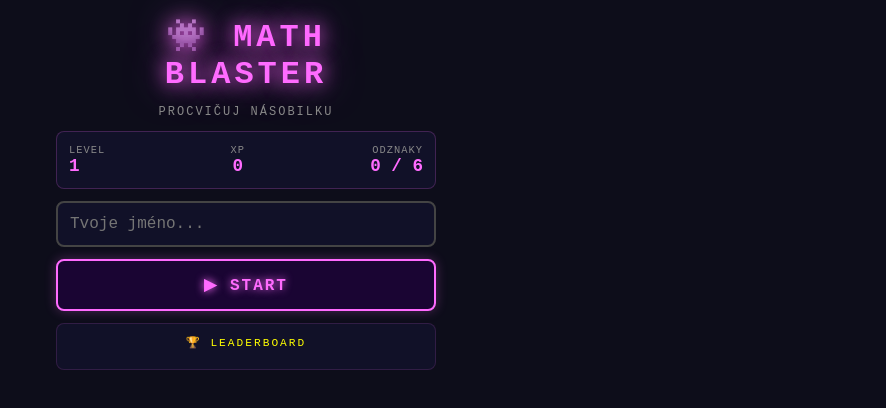
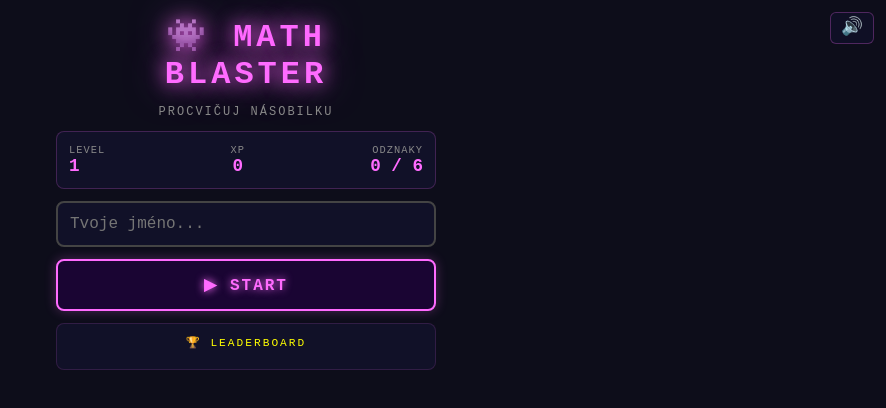
Before and after one commit to elipsoid-cz/hippo, a website: page math/multiply/index.html in a window 1280 px wide. Shown: the whole page, without its empty margins (394-1280 px from the left). Drawn offline with Linux system fonts and the light colour scheme; no server answers.

Commit message:
feat: math blaster – přidat tlačítko zvuku (HTML + CSS)

```diff
--- a/math/multiply/index.html
+++ b/math/multiply/index.html
@@ -348,9 +348,28 @@
       text-shadow: 0 0 20px #ff4444;
       letter-spacing: 4px;
     }
+
+    /* ── Sound toggle ── */
+    #sound-toggle {
+      position: fixed;
+      top: 12px;
+      right: 12px;
+      z-index: 9999;
+      background: #111128cc;
+      border: 1px solid #ff6bff44;
+      border-radius: 6px;
+      color: #ff6bff;
+      font-size: 1.1em;
+      padding: 6px 10px;
+      cursor: pointer;
+      font-family: inherit;
+      line-height: 1;
+    }
+    #sound-toggle:hover { background: #1a0533cc; border-color: #ff6bff88; }
   </style>
 </head>
 <body>
+  <button id="sound-toggle" title="Zvuk zapnout/vypnout">🔊</button>
 
   <!-- Flash overlay -->
   <div class="flash" id="flash"></div>
```
